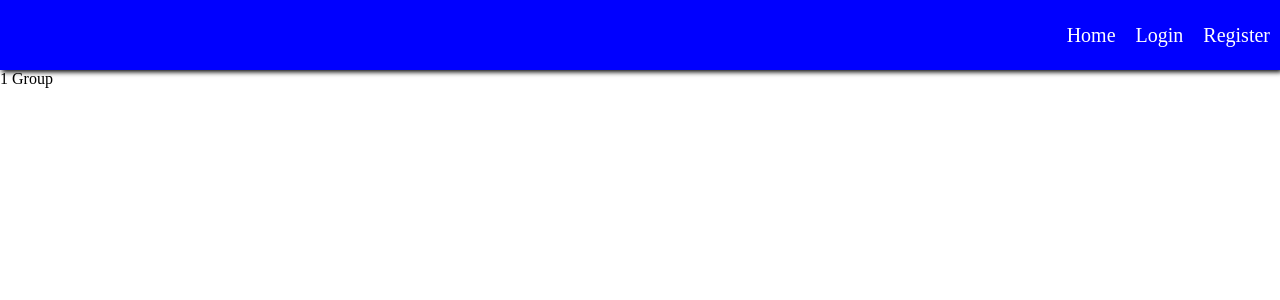
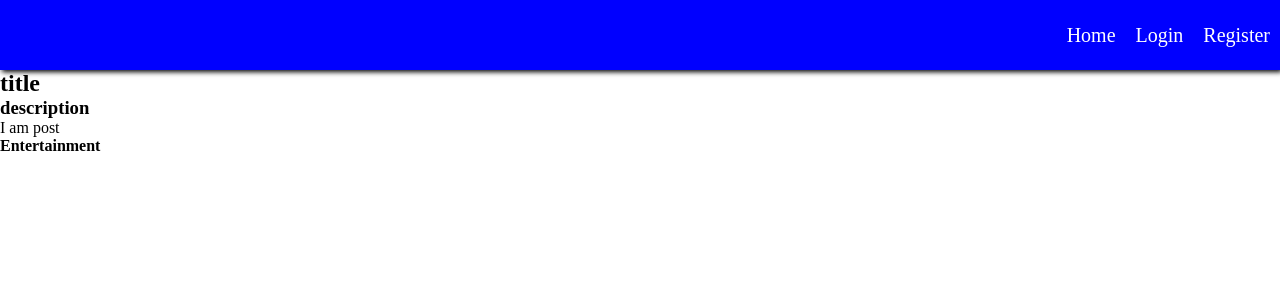
Before and after one commit to geekyskr/StudentMeet-WebApp, a React (Create React App) app in the folder client/: page /1/group in a window 1280 px wide. Shown: the top 300 px of the page. Built offline with nearby package versions, Linux system fonts and the light colour scheme; the HTML template or start-up script is replaced by a standard one.

Commit message:
minor fixes

```diff
--- a/client/src/components/Post.js
+++ b/client/src/components/Post.js
@@ -1,8 +1,15 @@
 import React from 'react';
 import './Post.css'
 
-function Post(){
-  return <div>Post</div>
+function Post(props){
+  return (
+            <div>
+              <h2>{props.title}</h2>
+              <h3>{props.description}</h3>
+              <p>{props.post}</p>
+              <strong>{props.tag}</strong>
+            </div>
+          );
 }
 
 export default Post;
--- a/client/src/components/Usernav.js
+++ b/client/src/components/Usernav.js
@@ -1,14 +1,18 @@
-import React from 'react';
+import React, {useState} from 'react';
+import Axios from 'axios';
 import './Usernav.css';
-const GoTo=()=>(
+function Goto (){
+
+  return (
     <>
     <div  class="container" >
         <div class="row">
-            <button  id="go-to-university" type="button" class="btn btn-raised btn-primary">Go To University</button>
-            <button id="go-to-group" type="button" class="btn btn-raised btn-primary">Go To Group</button>
+            <a href="/universityid" ><button  id="go-to-university" type="button" class="btn btn-raised btn-primary">Go To University</button></a>
+            <a href="/universityid/group" ><button id="go-to-group" type="button" class="btn btn-raised btn-primary">Go To Group</button></a>
         </div>
     </div>
     </>
+  )
 
-)
-export default GoTo;
+}
+export default Goto;
--- a/client/src/pages/Group/Group.js
+++ b/client/src/pages/Group/Group.js
@@ -1,9 +1,12 @@
 import React from 'react';
+import Post from '../../components/Post.js'
 import './Group.css'
 
 function Group(props){
   const {universityId} = props.match.params
-  return <div>{universityId} Group</div>
+  return (
+    <Post title="title" description="description" post="I am post" tag="Entertainment" />
+  )
 }
 
 export default Group;
```
